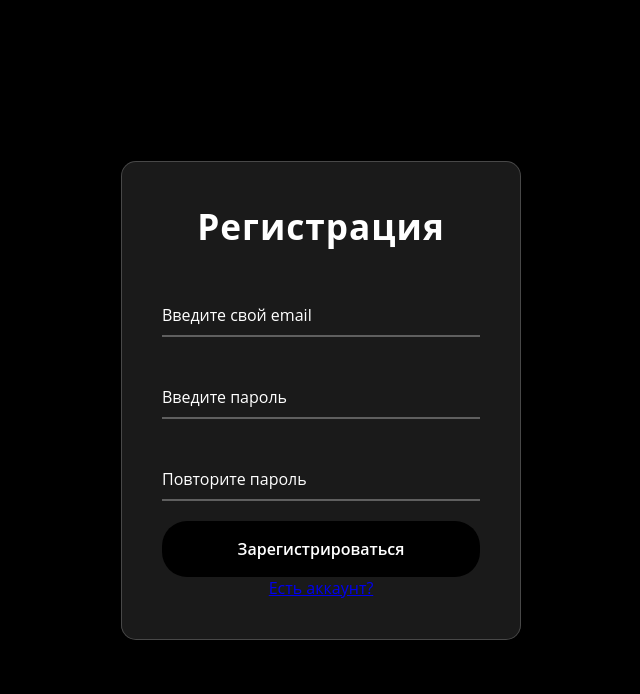
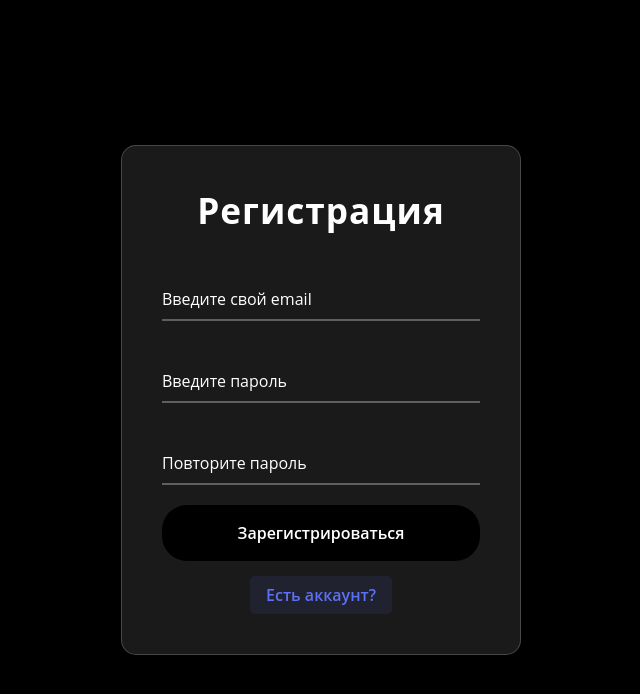
Before and after one commit to ValentaynYT/gpt_art_pro, a Flask app: page /register in a window 1280 px wide. Shown: the top 694 px of the page, without its empty margins (319-959 px from the left). Run offline with Flask 3, Linux system fonts and the light colour scheme.

Commit message:
Update register.html

```diff
--- a/templates/register.html
+++ b/templates/register.html
@@ -7,6 +7,29 @@
     <link rel="shortcut icon" href="{{ url_for('static', filename='png/registericon.png') }}">
     <script src="{{ url_for('static', filename='js/register.js') }}"></script>
     <title>Registration</title>
+    <style>
+        /* Стили только для ссылки "Есть аккаунт?" */
+        .register p {
+            margin-top: 15px;
+            text-align: center;
+        }
+
+        .register a {
+            color: #5d71f5;
+            text-decoration: none;
+            font-weight: 600;
+            padding: 8px 16px;
+            border-radius: 5px;
+            background: rgba(93, 113, 245, 0.1);
+            transition: all 0.3s ease;
+            display: inline-block;
+        }
+
+        .register a:hover {
+            background: rgba(93, 113, 245, 0.2);
+            color: white;
+        }
+    </style>
 </head>
 <body>
     <div class="wrapper">
@@ -27,7 +50,7 @@
             <button type="submit">Зарегистрироваться</button>
         </form>
         <div class="register">
-            <p><a href="{{ url_for('login') }}">Есть аккаунт?</a> </p>
+            <p><a href="{{ url_for('login') }}">Есть аккаунт?</a></p>
         </div>
     </div>
 </body>
```
